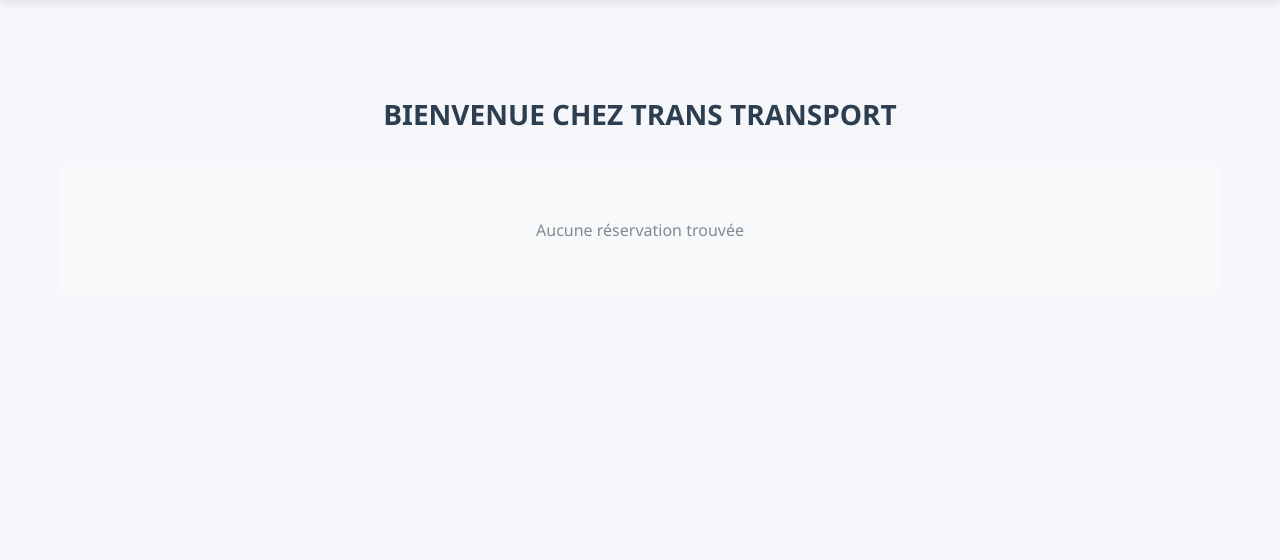
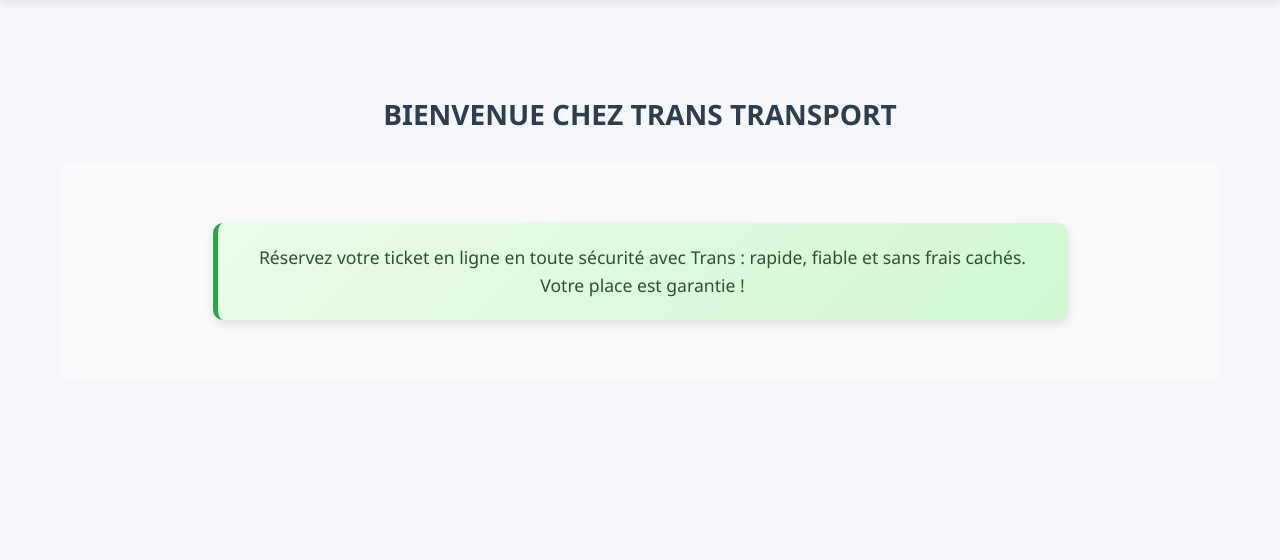
Before and after one commit to enoukouaubin/univ-una, a Django app: page / in a window 1280 px wide. Shown: the part 70-630 px from the top of the page. Run offline with Django 5.2, Linux system fonts and the light colour scheme.

Commit message:
Message de la première  modification

```diff
--- a/reservations/templates/reservations/Reservation_form.html
+++ b/reservations/templates/reservations/Reservation_form.html
@@ -81,6 +81,7 @@
     <form method="post">
         {% csrf_token %}
         {{ form.as_p }}
-        <button type="submit" class="btn">Réserver</button>
+        <button type="submit" class="btn">Confirmer la réservation</button>
     </form>
     <div class="footer">
+        {% endblock %}
--- a/reservations/templates/reservations/base.html
+++ b/reservations/templates/reservations/base.html
@@ -6,7 +6,6 @@
     <meta name="viewport" content="width=device-width, initial-scale=1.0">
     <title>{% block title %}Réservation de Ticket - Trans{% endblock %}</title>
 
-    <link rel="shortcut icon" href="{% static 'favicon.ico' %}" type="image/x-icon">
     <link rel="stylesheet" href="https://cdnjs.cloudflare.com/ajax/libs/font-awesome/5.15.4/css/all.min.css">
     <style>
         :root {
--- a/reservations/templates/reservations/home.html
+++ b/reservations/templates/reservations/home.html
@@ -52,7 +52,9 @@
     </div>
     {% else %}
     <div class="no-reservations">
-        <p>Aucune réservation trouvée</p>
+   <p class="message-confiance">
+   Réservez votre ticket en ligne en toute sécurité avec Trans : rapide, fiable et sans frais cachés. Votre place est garantie !
+</p>
     </div>
     {% endif %}
 </div>
@@ -168,6 +170,40 @@
         color: #7f8c8d;
     }
 
+    .message-confiance {
+  background: linear-gradient(135deg, #e9fce8, #d2f8d2);
+  border-left: 5px solid #28a745;
+  padding: 20px 25px;
+  border-radius: 10px;
+  font-family: 'Segoe UI', sans-serif;
+  font-size: 1.1rem;
+  color: #2f5132;
+  box-shadow: 0 4px 10px rgba(0, 0, 0, 0.1);
+  text-align: center;
+  animation: fadeIn 1s ease-in-out;
+  max-width: 800px;
+  margin: 20px auto;
+  line-height: 1.6;
+}
+
+.message-confiance .icon {
+  font-size: 1.5rem;
+  margin-right: 8px;
+}
+
+.message-confiance .souligner {
+  display: inline-block;
+  margin-top: 8px;
+  font-weight: bold;
+  text-decoration: underline;
+  color: #1c3f1f;
+}
+
+@keyframes fadeIn {
+  from { opacity: 0; transform: translateY(10px); }
+  to { opacity: 1; transform: translateY(0); }
+}
+
     @media (max-width: 768px) {
         .reservation-table th,
         .reservation-table td {
--- a/reservations/templates/reservations/search_trips.html
+++ b/reservations/templates/reservations/search_trips.html
@@ -79,7 +79,7 @@
                     </div>
 
                     <div class="voyage-price">
-                        {{ voyage.id_ligne.prix }} F CFA
+                        {{ voyage.id_ligne.prix }}
                     </div>
 
                     <div class="voyage-actions">
--- a/reservations/views.py
+++ b/reservations/views.py
@@ -146,7 +146,7 @@ def client_login(request):
             if user is not None:
                 login(request, user)
                 messages.success(request, f"Bienvenue, {user.prenom} {user.nom} !")
-                return redirect('reservations:home')
+                return redirect('reservations:search_trips')
             else:
                 messages.error(request, "Email ou mot de passe incorrect.")
     else:
@@ -339,7 +339,7 @@ def download_ticket_receipt(request, ticket_id):
         elements.append(Paragraph("Détails Financiers & Statut", subtitle_style))
         financial_status_data = [
             ['Prix Unitaire', f"{reservation.prix_unitaire:.2f} F CFA", 'Statut du Ticket', ticket.statut.title()],
-            ['Prix Total', f"{reservation.prix_total:.2f} F CFA", 'Date d\'Émission', ticket.date_emission.strftime('%d/%m/%Y %H:%M')]
+            ['Prix Total', f"{reservation.prix_total:.2f} F CFA", 'Date d\'Émission',  ticket.date_emission.strftime('%d/%m/%Y à %H:%M')]
         ]
         financial_status_table = Table(financial_status_data, colWidths=[5.5*cm, 5*cm, 5.5*cm, 5*cm])
         financial_status_table.setStyle(TableStyle([
```
